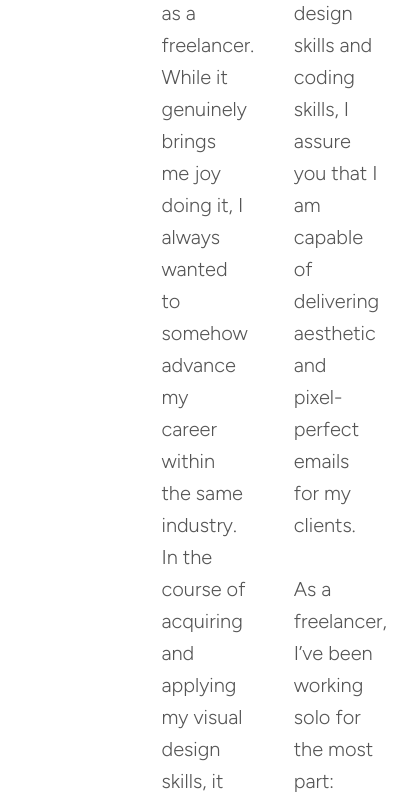
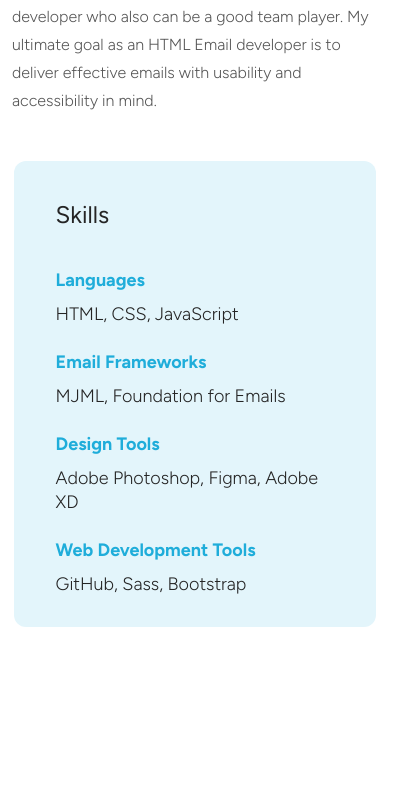
Before and after one commit to shihobyrd/portfolio, a website: page index.html in a window 390 px wide. Shown: the part 1187-1991 px from the top of the page, 413 px wide, since content can reach past the window. After the commit the page ends 1924 px from the top, so only its background shows below. Drawn offline with nearby package versions, Linux system fonts and the light colour scheme.

Commit message:
about section responsive

```diff
--- a/index.html
+++ b/index.html
@@ -80,12 +80,12 @@
     <section id="about" class="about">
         <div class="container">
             <div class="row align-items-start">
-                <div class="col-3">
+                <div class="col-md-3">
                     <div class="image-box">
                         <img src="images/journal-woman-holding-computer-window.png" alt="woman holding computer window" class="img-fluid mx-auto d-block">
                     </div>
                 </div>
-                <div class="col-9 text-container">
+                <div class="col-md-9 col-12 text-container">
                     <h2 class="section-headings">About</h2>
                     <div class="section-text">
                         <p>I’m a self-taught UI designer and I’ve been designing websites, apps, and emails for companies as a freelancer. While it genuinely brings me joy doing it, I always wanted to
@@ -105,24 +105,24 @@
                 </div>
             </div>
             <div class="row skill-section align-items-start">
-                <div class="col-3">
+                <div class="col-lg-3">
                     <h3 class="sub-headings">Skills</h3>
                 </div>
-                <div class="col-9 ps-4">
-                    <div class="row gy-5">
-                        <div class="col-6">
+                <div class="col-lg-9 ps-4">
+                    <div class="row gy-md-5 gy-4">
+                        <div class="col-sm-6 ps-sm-0 ps-0">
                             <h4 class="tiny-headings">Languages</h4>
                             <span class="tiny-text">HTML, CSS, JavaScript</span>
                         </div>
-                        <div class="col-6">
+                        <div class="col-sm-6 ps-0">
                             <h4 class="tiny-headings">Email Frameworks</h4>
                             <span class="tiny-text">MJML, Foundation for Emails</span>
                         </div>
-                        <div class="col-6">
+                        <div class="col-sm-6 ps-sm-0 ps-0">
                             <h4 class="tiny-headings">Design Tools</h4>
                             <span class="tiny-text">Adobe Photoshop, Figma, Adobe XD</span>
                         </div>
-                        <div class="col-6">
+                        <div class="col-sm-6 ps-0">
                             <h4 class="tiny-headings">Web Development Tools</h4>
                             <span class="tiny-text">GitHub, Sass, Bootstrap</span>
                         </div>
--- a/scss/components/_typography.scss
+++ b/scss/components/_typography.scss
@@ -34,3 +34,40 @@
     font-weight: 300;
     color: $gray-700;
 }
+
+
+@include media-breakpoint-between (md, lg) {
+    .section-headings {
+        font-size: 2.75rem;
+        line-height: 3.3125rem;
+    }
+
+    .section-text {
+        font-size: 1.125rem;
+        line-height: 1.875rem;
+    }
+
+    .sub-headings {
+        font-size: 2.5rem;
+        line-height: 3rem;
+    }
+
+}
+
+@include media-breakpoint-down (md) {
+    .section-headings {
+        font-size: 1.75rem;
+        line-height: 2.125rem;
+    }
+
+    .section-text {
+        font-size: 1rem;
+        line-height: 1.75rem;
+    }
+
+    .sub-headings {
+        font-size: 1.5rem;
+        line-height: 3rem;
+    }
+
+}
--- a/scss/sections/_about.scss
+++ b/scss/sections/_about.scss
@@ -9,6 +9,7 @@
     .image-box {
         img {
             max-width: 15.625rem;
+            width: auto;
         }
     }
 
@@ -33,7 +34,92 @@
     }
 
     .tiny-headings {
-        margin-bottom: 1.125rem;
+        margin-bottom: 0.75rem;
+    }
+}
+
+@include media-breakpoint-only (lg) {
+    .about {
+        .container {
+            padding-top: 6.25rem;
+            padding-bottom: 6.25rem;
+        }
+
+        .image-box {
+            img {
+                max-width: 12rem;
+                width: auto;
+            }
+        }
+    }
+}
+
+@include media-breakpoint-between (md, xl) {
+    .about {
+
+        .skill-section {
+            margin-top: 3.125rem;
+            padding: 3.125rem;
+        }
     }
 
 }
+
+@include media-breakpoint-only (md) {
+    .about {
+        .container {
+            padding-top: 5rem;
+            padding-bottom: 5rem;
+        }
+
+        .image-box {
+            img {
+                max-width: 10rem;
+                width: auto;
+            }
+        }
+
+        .section-text {
+            column-count: 1;
+        }
+
+        .sub-headings {
+            margin-bottom: 1.875rem;
+        }
+
+    }
+}
+
+@include media-breakpoint-down (md) {
+    .about {
+        .container {
+            padding-top: 5rem;
+            padding-bottom: 5rem;
+        }
+
+        .image-box {
+            display: none;
+        }
+
+        .text-container {
+            padding-left: .75rem;
+        }
+
+        .skill-section {
+            margin: 1.875rem 0.1rem;
+            padding: 1.875rem;
+        }
+
+        .section-headings {
+            margin-bottom: 1.25rem;
+        }
+
+        .section-text {
+            column-count: 1;
+        }
+
+        .sub-headings {
+            margin-bottom: 1.875rem;
+        }
+    }
+}
```
Also changed, not shown: assets/css/style.css, 1 other file.
